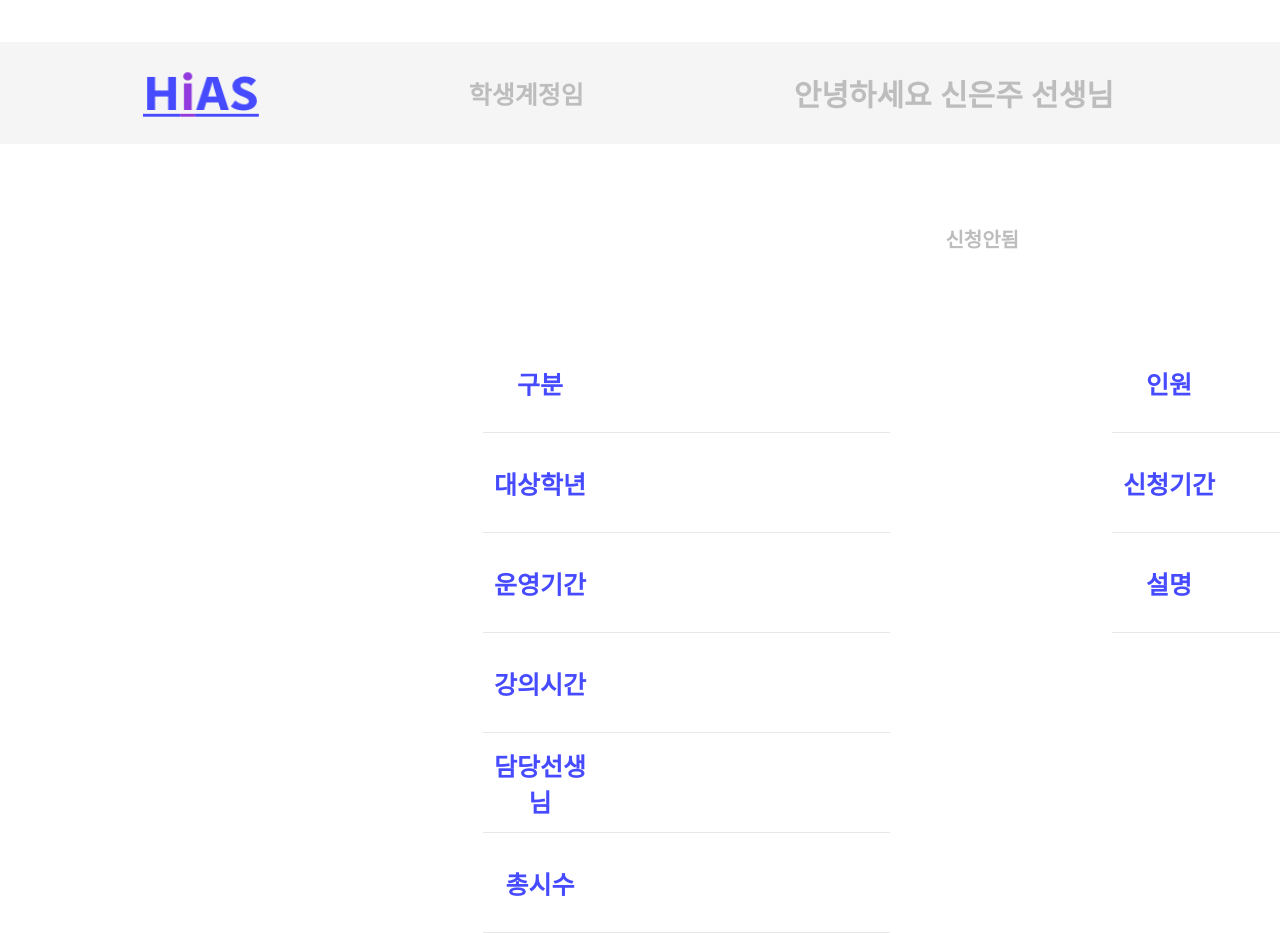
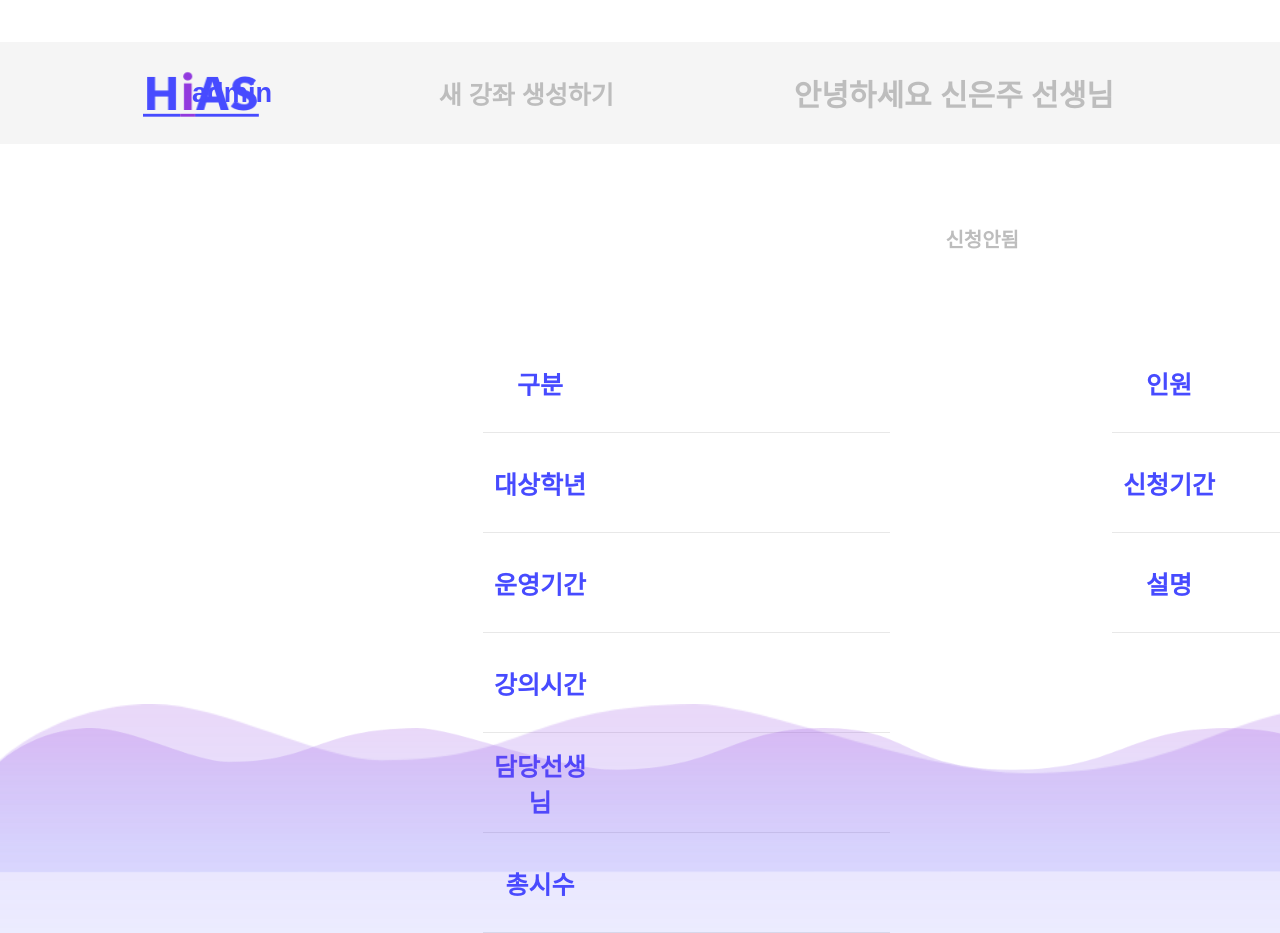
Before and after one commit to HAS-team/HAS-Front, a React (Create React App) app: page /apply in a window 1280 px wide. Shown: the top 933 px of the page. Built offline with nearby package versions, Linux system fonts and the light colour scheme; no server answers; a web font is replaced by a local one.

Commit message:
Update App.js
Update App.js

```diff
--- a/src/App.js
+++ b/src/App.js
@@ -7,31 +7,18 @@ import Login from './Login.jsx';
 import Apply from './Common/Component/Apply/Apply';
 import LectContain from './Common/Component/LectContain';
 import Header from './Common/Component/Header/Header.jsx';
+import Bgwave from './Bgwave';
 
 function App() {
-  const [isAdmin, setIsAdmin] = useState(false);
-
-  const yesAdmin = () => {
-    setIsAdmin(true);
-  };
-
-  useEffect(() => {
-    console.log('useEffect');
-  }, [isAdmin]);
-
   return (
     <div style={{ height: '100%' }}>
       {/* <h1>App page</h1> */}
-      <Header isAdmin={isAdmin} />
       <GlobalStyle />
+      <Bgwave />
       <BrowserRouter>
         <Switch>
-          <Route
-            path="/"
-            render={() => <Login yesAdmin={yesAdmin} />}
-            exact={true}
-          />
-          <Route path="/apply" component={Apply} exect={true} />
+          <Route path="/" render={() => <Login />} exact={true} />
+          <Route path="/apply" component={Apply} exact={true} />
           <Route path="/lect/:usermod" component={LectContain} exact={true} />
           <Route
             render={({ location }) => (
--- /dev/null
+++ b/src/Bgwave.jsx
@@ -0,0 +1,36 @@
+import React from 'react';
+import styled from 'styled-components';
+import bgwave1 from './Assets/bg_wave_1.png';
+import bgwave2 from './Assets/bg_wave_1.png';
+
+const Image1 = styled.img`
+  display: inline-block;
+  position: fixed;
+  width: 200%;
+  object-fit: contain;
+  top: 88%;
+`;
+
+const Image2 = styled.img`
+  display: inline-block;
+  position: fixed;
+  width: 120%;
+  object-fit: contain;
+  top: 91%;
+`;
+
+const ImageContain = styled.div`
+  position: fixed;
+  width: 100vw;
+`;
+
+const Bgwave = () => {
+  return (
+    <ImageContain>
+      <Image1 src={bgwave1}></Image1>
+      <Image2 src={bgwave2}></Image2>
+    </ImageContain>
+  );
+};
+
+export default Bgwave;
--- a/src/Common/Component/Apply/Apply.jsx
+++ b/src/Common/Component/Apply/Apply.jsx
@@ -2,19 +2,19 @@ import React, { useState, useEffect } from 'react';
 import ApplyContent from '../ApplyContent/ApplyContent';
 import * as S from './style';
 import axios from 'axios';
-import qs from 'query-string';
+import queryString from 'query-string';
+import Header from '../Header/Header';
 
 const Apply = ({ location }) => {
-  const query = qs.parse(location);
-  console.log(location);
-  console.log(query);
+  const query = queryString.parse(location.search);
+  console.log(query.courseIdx);
   const [applyInfo, setApplyInfo] = useState({});
   useEffect(() => {
     const token = localStorage.getItem('token');
     const fetchData = async () => {
       try {
         const response = await axios.get(
-          `http://www.gsmboard.kr/api/course/detail?course_id=${query}`,
+          `http://www.gsmboard.kr/api/course/detail?course_id=${query.courseIdx}`,
           {
             headers: {
               token: token
@@ -31,6 +31,7 @@ const Apply = ({ location }) => {
   }, [query]);
   return (
     <div>
+      <Header />
       <S.InfoHeader>
         <S.InfoTitle>{applyInfo.name}</S.InfoTitle>
         <S.ApplicationStatus>
--- a/src/Common/Component/Header/Header.jsx
+++ b/src/Common/Component/Header/Header.jsx
@@ -2,37 +2,21 @@ import React, { useState, useCallback } from 'react';
 import * as S from './style';
 import Logo from '../../../Assets/Logo.png';
 
-const Header = ({ isAdmin }) => {
-  console.log('isAdmin: ' + isAdmin);
+const style = {
+  fontSize: '1.7rem',
+  position: 'absolute',
+  left: '15%',
+  color: '#474bff'
+};
 
-  if (isAdmin) {
-    return (
-      <S.headerContainer>
-        <S.LogoIcon src={Logo} />
-        <strong>admin</strong>
-        <S.NavItem>학생 생성하기</S.NavItem>
-        <S.UserInfoText>안녕하세요 신은주 선생님</S.UserInfoText>
-      </S.headerContainer>
-    );
-  } else {
-    return (
-      <S.headerContainer>
-        <S.LogoIcon src={Logo} />
-        <S.NavItem>학생계정임</S.NavItem>
-        <S.UserInfoText>안녕하세요 신은주 선생님</S.UserInfoText>
-      </S.headerContainer>
-    );
-  }
-
+const Header = () => {
   return (
-    <>
-      <S.headerContainer>
-        <S.LogoIcon src={Logo} />
-        <S.NavItem>학생 생성하기</S.NavItem>
-        <S.UserInfoText>안녕하세요 신은주 선생님</S.UserInfoText>
-      </S.headerContainer>
-    </>
+    <S.headerContainer>
+      <S.LogoIcon src={Logo} />
+      <strong style={style}>admin</strong>
+      <S.NavItem>새 강좌 생성하기</S.NavItem>
+      <S.UserInfoText>안녕하세요 신은주 선생님</S.UserInfoText>
+    </S.headerContainer>
   );
 };
-
 export default Header;
--- a/src/Common/Component/Lect.jsx
+++ b/src/Common/Component/Lect.jsx
@@ -1,5 +1,36 @@
 import React from 'react';
 import styled from 'styled-components';
+import axios from 'axios';
+
+const deleteClickHandle = courseIdx => {
+  const choice = window.confirm('삭제하시겠습니까?');
+  if (choice) {
+    alert(`${courseIdx}번 강좌를 삭제하겠습니다`);
+
+    axios
+      .delete(
+        `http://www.gsmboard.kr/api/course/delete?course_id=${courseIdx}`,
+        {
+          headers: {
+            Token: localStorage.getItem('token')
+          }
+        }
+      )
+      .then(res => {
+        console.log(res.status);
+
+        if (res.status === 200) {
+          alert(`${courseIdx}번 강좌 삭제 성공`);
+          window.location.reload();
+        } else alert('삭제 실패');
+      });
+  }
+};
+
+const lectClickHandle = (e, courseIdx) => {
+  e.preventDefault();
+  window.location = '/apply?courseIdx=' + courseIdx;
+};
 
 const Table = styled.table`
   width: 100%;
@@ -10,6 +41,14 @@ const Table = styled.table`
   text-align: center;
 `;
 
+const Button = styled.button`
+  all: unset;
+  border: 1px solid #707070;
+  padding: 5px;
+  color: #707070;
+  border-radius: 6px;
+`;
+
 const LectList = ({
   askState,
   seme,
@@ -17,7 +56,8 @@ const LectList = ({
   teacher,
   grade,
   doDate,
-  date
+  date,
+  courseIdx
 }) => {
   return (
     <div>
@@ -30,7 +70,7 @@ const LectList = ({
                 color: '#bdbdbd'
               }}
             >
-              {askState}
+              {askState === 1 ? '신청가능' : '신청불가'}
             </td>
             <td
               style={{
@@ -46,7 +86,14 @@ const LectList = ({
                 color: '#bdbdbd'
               }}
             >
-              {lecName}
+              <a
+                href="#"
+                onClick={e => {
+                  lectClickHandle(e, courseIdx);
+                }}
+              >
+                {lecName}
+              </a>
             </td>
             <td
               style={{
@@ -80,6 +127,20 @@ const LectList = ({
             >
               {doDate}
             </td>
+            <td
+              style={{
+                width: '120px',
+                color: '#bdbdbd'
+              }}
+            >
+              <Button
+                onClick={() => {
+                  deleteClickHandle(courseIdx);
+                }}
+              >
+                삭제
+              </Button>
+            </td>
           </tr>
         </tbody>
       </Table>
--- a/src/Common/Component/LectContain.jsx
+++ b/src/Common/Component/LectContain.jsx
@@ -4,6 +4,7 @@ import styled from 'styled-components';
 import { useEffect } from 'react';
 import axios from 'axios';
 import qs from 'query-string';
+import Header from './Header/Header';
 
 const DOMAIN = 'http://www.gsmboard.kr/';
 
@@ -92,6 +93,7 @@ const LectContain = ({ match }) => {
 
   return (
     <>
+      <Header />
       <div style={containStyle}>
         <div>
           <Table>
@@ -167,17 +169,20 @@ const LectContain = ({ match }) => {
                 >
                   강의시간
                 </th>
+                <th
+                  style={{
+                    width: '120px',
+                    height: '50px',
+                    color: '#707070',
+                    fontSize: '1.3rem'
+                  }}
+                >
+                  삭제
+                </th>
               </tr>
             </thead>
           </Table>
           {course.map(data => (
-            <a
-              href="#"
-              onClick={e => {
-                clickHandle(e, data.courseIdx);
-              }}
-              key={data.courseIdx}
-            >
             <Lect
               askState={data.status}
               seme={data.sort}
@@ -186,8 +191,9 @@ const LectContain = ({ match }) => {
               grade={data.target}
               date={data.operTime}
               doDate={data.lectTime}
+              courseIdx={data.courseIdx}
+              key={data.courseIdx}
             />
-            </a>
           ))}
         </div>
       </div>
--- a/src/Login.jsx
+++ b/src/Login.jsx
@@ -93,7 +93,7 @@ const InputDiv = styled.div`
   margin-top: 2rem;
 `;
 
-const Login = ({ yesAdmin }) => {
+const Login = () => {
   const ClickHandle = () => {
     const inputMail = document.querySelector('#inputMail').value;
     const inputPw = document.querySelector('#inputPw').value;
@@ -115,7 +115,6 @@ const Login = ({ yesAdmin }) => {
 
         if (res.data.is_admin) {
           alert('관리자 계정입니다.');
-          yesAdmin();
           window.location = '/lect/admin';
         } else {
           alert('일반 계정입니다.');
```
Lines whose indentation alone changed are shown as unchanged.
